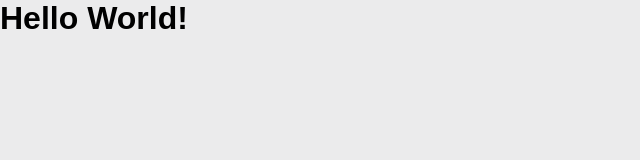
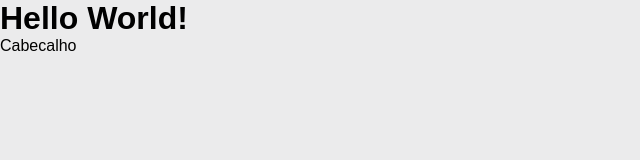
Before and after one commit to danilojduarte/IntroReact, a React (Vite) app in the folder Modulo01/vite-project/: page / in a window 1280 px wide. Shown: the top 160 px of the page, without its empty margins (0-640 px from the left). Built offline with nearby package versions, Linux system fonts and the light colour scheme.

Commit message:
Novocs components criados com sucesso

```diff
--- a/Modulo01/vite-project/src/App.jsx
+++ b/Modulo01/vite-project/src/App.jsx
@@ -1,9 +1,15 @@
+import { Cabecalho } from './components';
+
 import './App.css'
 
 const App = () => {
   return (
+
+    <>
     <h1>Hello World!</h1>
+    <Cabecalho />
+    </>
   )
 };
 
-export default App;
+export  { App };
--- /dev/null
+++ b/Modulo01/vite-project/src/components/Cabecalho/Cabecalho.jsx
@@ -0,0 +1,9 @@
+const Cabecalho = () => {
+  return (
+    <div>
+      Cabecalho
+    </div>
+  );
+};
+
+export {Cabecalho};
--- /dev/null
+++ b/Modulo01/vite-project/src/components/Cabecalho/index.js
@@ -0,0 +1 @@
+export * from './Cabecalho';
--- /dev/null
+++ b/Modulo01/vite-project/src/components/index.js
@@ -0,0 +1 @@
+export * from './Cabecalho'
--- a/Modulo01/vite-project/src/main.jsx
+++ b/Modulo01/vite-project/src/main.jsx
@@ -1,7 +1,7 @@
 import React from 'react';
 import ReactDOM from 'react-dom/client';
 
-import App from './App.jsx';
+import { App } from './App.jsx';
 
 import './global.css';
 
```
